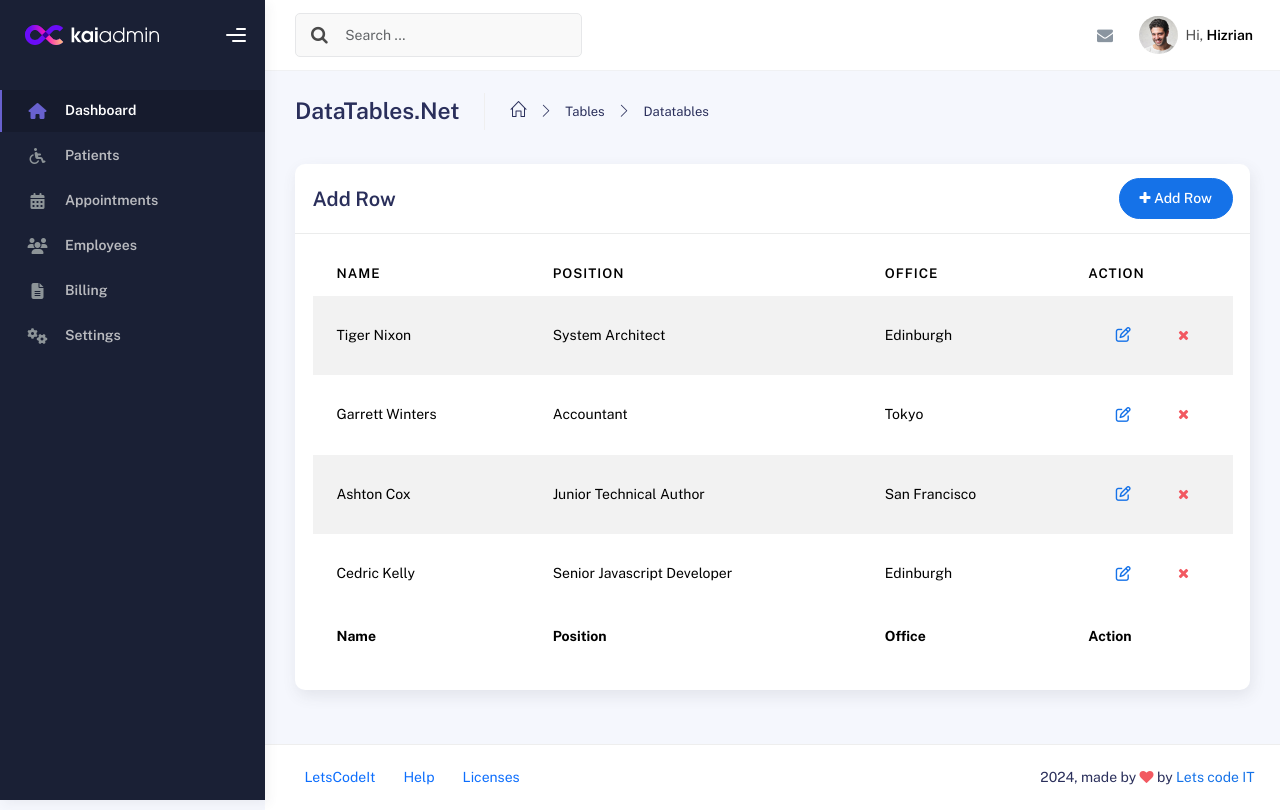
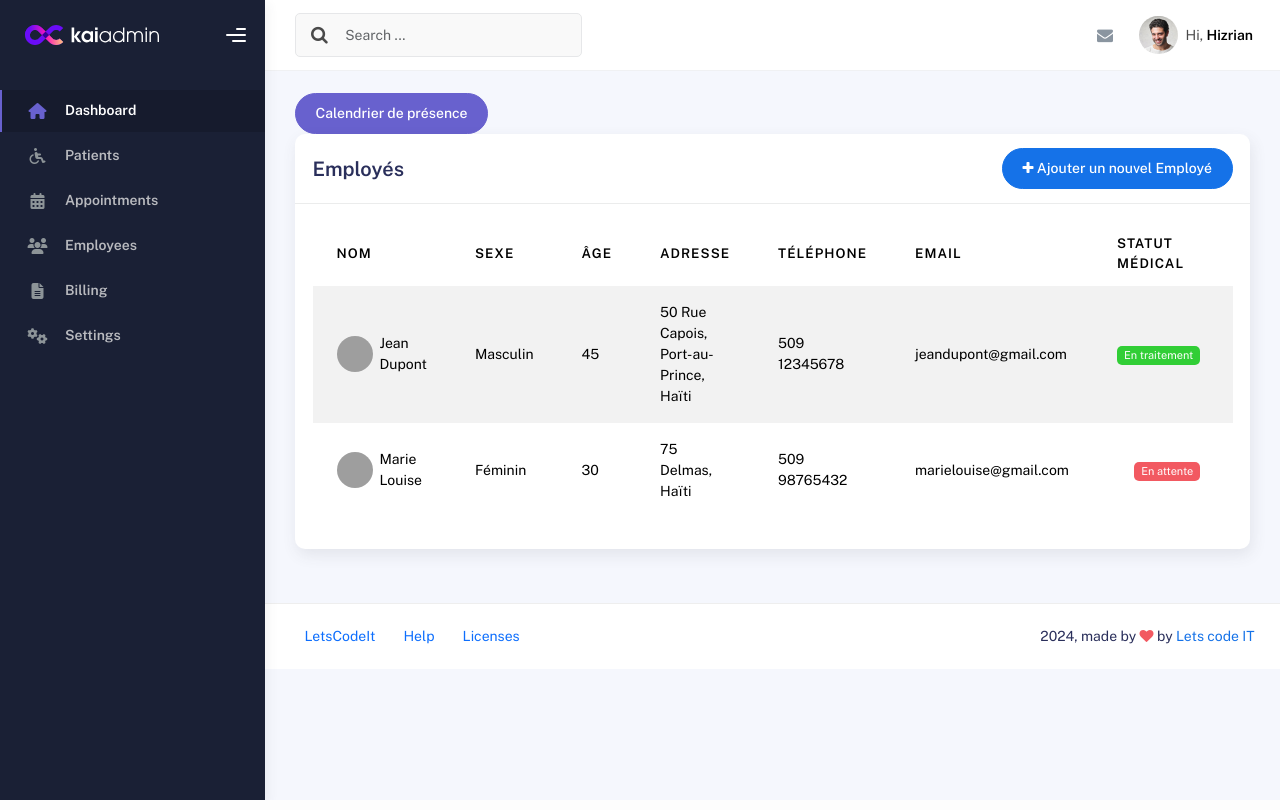
Before and after one commit to LetsCodeItV1/HospitalManagement, a Django app: page /reception/patient/ in a window 1280 px wide. Run offline with Django 5.2, Linux system fonts and the light colour scheme; some libraries are stand-ins or nearby versions; grey boxes are pictures that could not be loaded.

Commit message:
Modification patient.html

```diff
--- a/HospitalManagement/reception/templates/patient.html
+++ b/HospitalManagement/reception/templates/patient.html
@@ -13,12 +13,13 @@
 <head>
 
     <meta http-equiv="X-UA-Compatible" content="IE=edge"/>
-    {% block title %}<title>Gestion Patients</title> {% endblock %}
+    {% block title %}<title>Gestion des Patients</title> {% endblock %}
     <meta content="width=device-width, initial-scale=1.0, shrink-to-fit=no" name="viewport"/>
     <link rel="icon" href="{% static 'img/kaiadmin/favicon.ico' %}" type="image/x-icon"/>
 
     <!-- Fonts and icons -->
-    <script src='https://kit.fontawesome.com/a076d05399.js' crossorigin='anonymous'></script>
+    <script src="{% static 'fontawesome/js/all.min.js' %}"></script>
+
     <script src="{% static 'js/plugin/webfont/webfont.min.js' %}"></script>
     <script>
         WebFont.load({
@@ -41,6 +42,10 @@
     <!-- CSS Just for demo purpose, don't include it in your project -->
     <link rel="stylesheet" href="{% static 'css/demo.css' %}">
 
+
+
+
+
 </head>
 <body>
 <div class="wrapper">
@@ -51,9 +56,9 @@
 
             <div class="container">
                 <div class="page-inner">
-                    <!-- Your code start here -->
+                    <!-- Your code start here
                     <div class="page-header">
-                        <h3 class="fw-bold mb-3">DataTables.Net</h3>
+                        <h3 class="fw-bold mb-3">DataTables.Nettt</h3>
                         <ul class="breadcrumbs mb-3">
                             <li class="nav-home">
                                 <a href="#">
@@ -74,6 +79,12 @@
                             </li>
                         </ul>
                     </div>
+                    -->
+                    <div class="ms-md-auto py-2 py-md-0">
+                        {#                            <a href="#" class="btn btn-label-info btn-round me-3">Manage</a>#}
+
+                        <a href="#" class="btn btn-secondary btn-round">Calendrier de présence</a>
+                    </div>
                     <div class="row">
 
 
@@ -81,11 +92,11 @@
                             <div class="card">
                                 <div class="card-header">
                                     <div class="d-flex align-items-center">
-                                        <h4 class="card-title">Add Row</h4>
+                                        <h4 class="card-title">Employés</h4>
                                         <button class="btn btn-primary btn-round ms-auto" data-bs-toggle="modal"
                                                 data-bs-target="#addRowModal">
                                             <i class="fa fa-plus"></i>
-                                            Add Row
+                                            Ajouter un nouvel Employé
                                         </button>
                                     </div>
                                 </div>
@@ -109,35 +120,54 @@
                                                     </button>
                                                 </div>
                                                 <div class="modal-body">
-                                                    <p class="small">Create a new row using this form, make sure you
-                                                        fill them all</p>
+                                                    <p class="small">Créer un nouvel employé, assurez vous d'entrer tous les champs </p>
                                                         <form>
                                                             <div class="row">
+                                                                <!-- Nom -->
                                                                 <div class="col-sm-12">
                                                                     <div class="form-group form-group-default">
-                                                                    <label>Name</label>
-                                                                    <input id="addName" type="text" class="form-control"
-                                                                           placeholder="fill name">
+                                                                        <label>Nom</label>
+                                                                        <input id="addName" type="text" class="form-control" placeholder="Entrez le nom">
                                                                     </div>
                                                                 </div>
+                                                                <!-- Poste -->
                                                                 <div class="col-md-6 pe-0">
                                                                     <div class="form-group form-group-default">
-                                                                    <label>Position</label>
-                                                                    <input id="addPosition" type="text"
-                                                                           class="form-control"
-                                                                           placeholder="fill position">
+                                                                        <label>Poste</label>
+                                                                        <input id="addPosition" type="text" class="form-control" placeholder="Entrez le poste">
                                                                     </div>
                                                                 </div>
+                                                                <!-- Adresse -->
                                                                 <div class="col-md-6">
                                                                     <div class="form-group form-group-default">
-                                                                    <label>Office</label>
-                                                                    <input id="addOffice" type="text"
-                                                                           class="form-control"
-                                                                           placeholder="fill office">
+                                                                        <label>Adresse</label>
+                                                                        <input id="addAddress" type="text" class="form-control" placeholder="Entrez l'adresse">
+                                                                    </div>
+                                                                </div>
+                                                                <!-- Téléphone -->
+                                                                <div class="col-md-6 pe-0">
+                                                                    <div class="form-group form-group-default">
+                                                                        <label>Téléphone</label>
+                                                                        <input id="addPhone" type="text" class="form-control" placeholder="Entrez le téléphone">
+                                                                    </div>
+                                                                </div>
+                                                                <!-- Email -->
+                                                                <div class="col-md-6">
+                                                                    <div class="form-group form-group-default">
+                                                                        <label>Email</label>
+                                                                        <input id="addEmail" type="email" class="form-control" placeholder="Entrez l'email">
+                                                                    </div>
+                                                                </div>
+                                                                <!-- Statut -->
+                                                                <div class="col-md-6">
+                                                                    <div class="form-group form-group-default">
+                                                                        <label>Horaire</label>
+                                                                        <input id="addHoraire" type="email" class="form-control" placeholder="Entrez l'horaire de travail">
                                                                     </div>
                                                                 </div>
                                                             </div>
                                                         </form>
+
                                                 </div>
                                                 <div class="modal-footer border-0">
                                                     <button type="button" id="addRowButton" class="btn btn-primary">
@@ -152,28 +182,42 @@
                                     </div>
 
                                     <div class="table-responsive">
-                                        <table id="add-row" class="display table table-striped table-hover">
+
+
+                                        <table id="patient-table" class="display table table-striped table-hover">
                                             <thead>
                                                 <tr>
-                                                <th>Name</th>
-                                                <th>Position</th>
-                                                <th>Office</th>
-                                                <th style="width: 10%">Action</th>
+                                                    <th>Nom</th>
+                                                    <th style="position: sticky; top: 0; background-color: #fff; z-index: 10;">Sexe</th>
+                                                    <th style="position: sticky; top: 0; background-color: #fff; z-index: 10;">Âge</th>
+                                                    <th style="position: sticky; top: 0; background-color: #fff; z-index: 10;">Adresse</th>
+                                                    <th style="position: sticky; top: 0; background-color: #fff; z-index: 10;">Téléphone</th>
+                                                    <th style="position: sticky; top: 0; background-color: #fff; z-index: 10;">Email</th>
+                                                    <th style="position: sticky; top: 0; background-color: #fff; z-index: 10;">Statut médical</th>
+                                                    <th style="position: sticky; top: 0; background-color: #fff; z-index: 10;">Action</th>
                                                 </tr>
                                             </thead>
                                             <tfoot>
-                                            <tr>
-                                                <th>Name</th>
-                                                <th>Position</th>
-                                                <th>Office</th>
-                                                <th>Action</th>
-                                            </tr>
                                             </tfoot>
+
                                             <tbody>
                                                 <tr>
-                                                <td>Tiger Nixon</td>
-                                                <td>System Architect</td>
-                                                <td>Edinburgh</td>
+                                                    <td style="width: 20%;">
+                                                        <div style="display: flex; align-items: center;">
+                                                            <img src="{% static '/img/jm_denis.jpg' %}" alt="Jean Dupont's Avatar" class="avatar-img rounded-circle" style="width: 36px; height: 36px; margin-right: 0.5rem;">
+                                                            <a href="profile.php?name=Jean_Dupont" class="name-link" style="text-decoration: none; color: inherit;">
+                                                                <span>Jean Dupont</span>
+                                                            </a>
+                                                        </div>
+                                                    </td>
+                                                    <td style="width: 10%;">Masculin</td>
+                                                    <td style="width: 10%;">45</td>
+                                                    <td style="width: 25%;">50 Rue Capois, Port-au-Prince, Haïti</td>
+                                                    <td style="width: 15%;">509 12345678</td>
+                                                    <td style="width: 20%;">jeandupont@gmail.com</td>
+                                                    <td class="text-end">
+                                                        <span class="badge badge-success">En traitement</span>
+                                                    </td>
                                                     <td>
                                                         <div class="form-button-action">
                                                             <button type="button" data-bs-toggle="tooltip" title=""
@@ -182,17 +226,29 @@
                                                                 <i class="fa fa-edit"></i>
                                                             </button>
                                                             <button type="button" data-bs-toggle="tooltip" title=""
-                                                                class="btn btn-link btn-danger"
-                                                                data-original-title="Remove">
-                                                            <i class="fa fa-times"></i>
+                                                                    class="btn btn-link btn-secondary btn-lg"
+                                                                    data-original-title="Details">
+                                                                <i class="fa fa-info-circle"></i>
                                                             </button>
                                                         </div>
                                                     </td>
                                                 </tr>
+
                                                 <tr>
-                                                <td>Garrett Winters</td>
-                                                <td>Accountant</td>
-                                                <td>Tokyo</td>
+                                                    <td style="width: 20%;">
+                                                        <div style="display: flex; align-items: center;">
+                                                            <img src="{% static '/img/jm_denis.jpg' %}" alt="Marie Louise's Avatar" class="avatar-img rounded-circle" style="width: 36px; height: 36px; margin-right: 0.5rem;">
+                                                            <span>Marie Louise</span>
+                                                        </div>
+                                                    </td>
+                                                    <td style="width: 10%;">Féminin</td>
+                                                    <td style="width: 10%;">30</td>
+                                                    <td style="width: 25%;">75 Delmas, Haïti</td>
+                                                    <td style="width: 15%;">509 98765432</td>
+                                                    <td style="width: 20%;">marielouise@gmail.com</td>
+                                                    <td class="text-end">
+                                                        <span class="badge badge-danger">En attente</span>
+                                                    </td>
                                                     <td>
                                                         <div class="form-button-action">
                                                             <button type="button" data-bs-toggle="tooltip" title=""
@@ -201,54 +257,16 @@
                                                                 <i class="fa fa-edit"></i>
                                                             </button>
                                                             <button type="button" data-bs-toggle="tooltip" title=""
-                                                                class="btn btn-link btn-danger"
-                                                                data-original-title="Remove">
-                                                            <i class="fa fa-times"></i>
+                                                                    class="btn btn-link btn-secondary btn-lg"
+                                                                    data-original-title="Details">
+                                                                <i class="fa fa-info-circle"></i>
                                                             </button>
                                                         </div>
                                                     </td>
                                                 </tr>
-                                            <tr>
-                                                <td>Ashton Cox</td>
-                                                <td>Junior Technical Author</td>
-                                                <td>San Francisco</td>
-                                                <td>
-                                                    <div class="form-button-action">
-                                                        <button type="button" data-bs-toggle="tooltip" title=""
-                                                                class="btn btn-link btn-primary btn-lg"
-                                                                data-original-title="Edit Task">
-                                                            <i class="fa fa-edit"></i>
-                                                        </button>
-                                                        <button type="button" data-bs-toggle="tooltip" title=""
-                                                                class="btn btn-link btn-danger"
-                                                                data-original-title="Remove">
-                                                            <i class="fa fa-times"></i>
-                                                        </button>
-                                                    </div>
-                                                </td>
-                                            </tr>
-                                            <tr>
-                                                <td>Cedric Kelly</td>
-                                                <td>Senior Javascript Developer</td>
-                                                <td>Edinburgh</td>
-                                                <td>
-                                                    <div class="form-button-action">
-                                                        <button type="button" data-bs-toggle="tooltip" title=""
-                                                                class="btn btn-link btn-primary btn-lg"
-                                                                data-original-title="Edit Task">
-                                                            <i class="fa fa-edit"></i>
-                                                        </button>
-                                                        <button type="button" data-bs-toggle="tooltip" title=""
-                                                                class="btn btn-link btn-danger"
-                                                                data-original-title="Remove">
-                                                            <i class="fa fa-times"></i>
-                                                        </button>
-                                                    </div>
-                                                </td>
-                                            </tr>
-
                                             </tbody>
                                         </table>
+
                                     </div>
                                 </div>
                             </div>
@@ -257,6 +275,7 @@
                     <!-- end here -->
                 </div>
                 {% include 'footer.html' %}
+
             </div>
 
 
@@ -338,5 +357,62 @@
         fillColor: 'rgba(255, 165, 52, .14)'
     });
 </script>
+<script>
+    $(document).ready(function () {
+      $("#basic-datatables").DataTable({});
+
+      $("#multi-filter-select").DataTable({
+        pageLength: 5,
+        initComplete: function () {
+          this.api()
+            .columns()
+            .every(function () {
+              var column = this;
+              var select = $(
+                '<select class="form-select"><option value=""></option></select>'
+              )
+                .appendTo($(column.footer()).empty())
+                .on("change", function () {
+                  var val = $.fn.dataTable.util.escapeRegex($(this).val());
+
+                  column
+                    .search(val ? "^" + val + "$" : "", true, false)
+                    .draw();
+                });
+
+              column
+                .data()
+                .unique()
+                .sort()
+                .each(function (d, j) {
+                  select.append(
+                    '<option value="' + d + '">' + d + "</option>"
+                  );
+                });
+            });
+        },
+      });
+
+      // Add Row
+      $("#add-row").DataTable({
+        pageLength: 5,
+      });
+
+      var action =
+        '<td> <div class="form-button-action"> <button type="button" data-bs-toggle="tooltip" title="" class="btn btn-link btn-primary btn-lg" data-original-title="Edit Task"> <i class="fa fa-edit"></i> </button> <button type="button" data-bs-toggle="tooltip" title="" class="btn btn-link btn-danger" data-original-title="Remove"> <i class="fa fa-times"></i> </button> </div> </td>';
+
+      $("#addRowButton").click(function () {
+        $("#add-row")
+          .dataTable()
+          .fnAddData([
+            $("#addName").val(),
+            $("#addPosition").val(),
+            $("#addOffice").val(),
+            action,
+          ]);
+        $("#addRowModal").modal("hide");
+      });
+    });
+  </script>
 
 </html>
```
Lines whose indentation alone changed are shown as unchanged.
